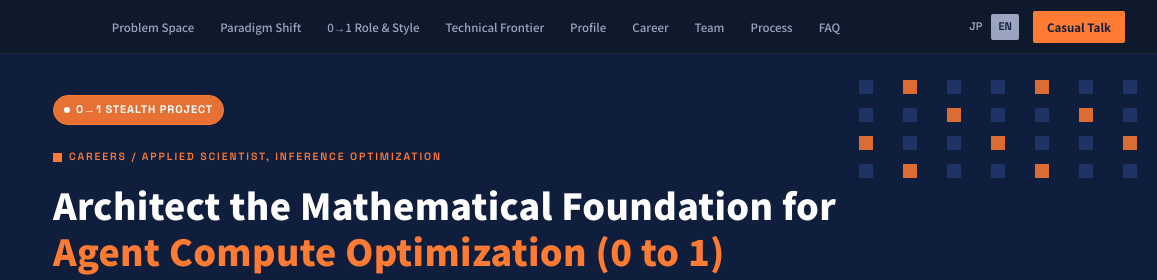
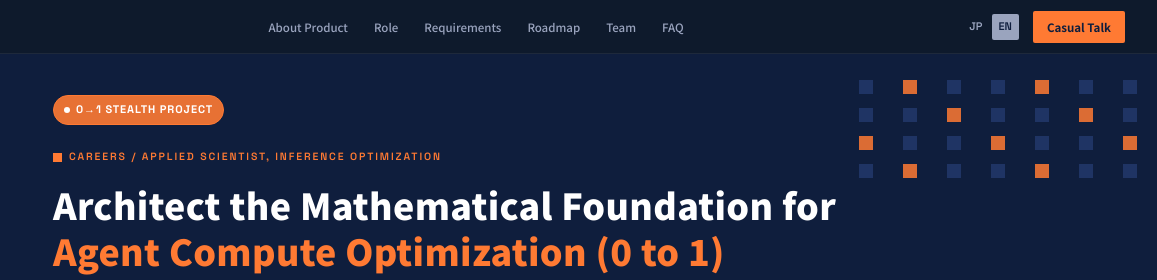
Before and after one commit to datagusto/datagusto_careers, a plain HTML site: page scheduler/applied-scientist-en.html in a window 1280 px wide. Shown: the top 280 px of the page, 123-1280 px from the left. Drawn offline with Linux system fonts and the light colour scheme.

Commit message:
Align nav links with safety job pages style (About Product, Role, Req, Roadmap, Team, FAQ)

```diff
--- a/scheduler/applied-scientist-en.html
+++ b/scheduler/applied-scientist-en.html
@@ -53,14 +53,11 @@
       <a class="brand" href="index-en.html"><img class="brand-logo" src="../assets/FeNhE14JPYchGuEUf45sdH35no.svg"
           alt="datagusto" /></a>
       <div class="nav-links">
-        <a href="#about">Problem Space</a>
-        <a href="#fit">Paradigm Shift</a>
-        <a href="#role">0→1 Role & Style</a>
-        <a href="#why-eng">Technical Frontier</a>
-        <a href="#req">Profile</a>
-        <a href="#growth">Career</a>
+        <a href="#about">About Product</a>
+        <a href="#role">Role</a>
+        <a href="#req">Requirements</a>
+        <a href="#growth">Roadmap</a>
         <a href="#team">Team</a>
-        <a href="#process">Process</a>
         <a href="#faq">FAQ</a>
       </div>
       <div style="display:flex;align-items:center;gap:14px;">
```
Also changed, not shown: scheduler/applied-scientist-jp.html (+4 -7 lines), scheduler/tech-lead-en.html (+4 -7 lines), scheduler/tech-lead-jp.html (+4 -7 lines).
